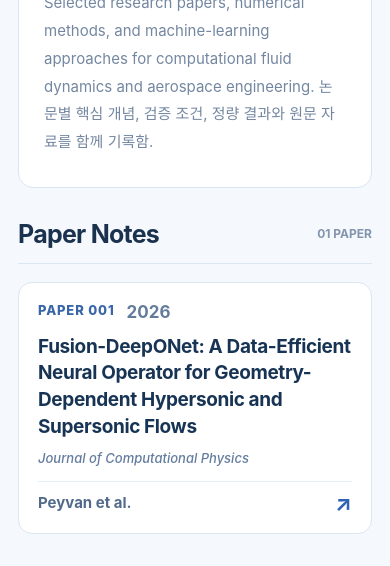
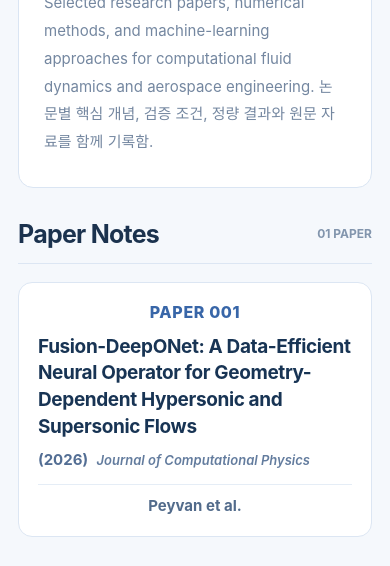
Before and after one commit to Isp99/Isp99.github.io, a plain HTML site: page literature-review/index.html in a window 390 px wide. Shown: the part 245-811 px from the top of the page. Drawn offline with Linux system fonts and the light colour scheme.

Commit message:
Center large paper number, move year beside journal, narrow author column and remove arrow

```diff
--- a/literature-review/index.html
+++ b/literature-review/index.html
@@ -19,21 +19,19 @@
   .lr-heading span{font-size:12px;color:#8295ad;font-weight:750}
   /* Full-width, horizontally structured paper rows for a growing archive. */
   .lr-grid{display:grid;grid-template-columns:1fr;gap:12px}
-  .lr-card{display:grid;grid-template-columns:112px minmax(0,1fr) 155px;align-items:center;gap:19px;background:#fff;border:1px solid #dce6f3;border-radius:14px;padding:18px 26px;min-height:138px;transition:transform .18s,border-color .18s}
+  .lr-card{display:grid;grid-template-columns:112px minmax(0,1fr) 125px;align-items:center;gap:19px;background:#fff;border:1px solid #dce6f3;border-radius:14px;padding:18px 26px;min-height:138px;transition:transform .18s,border-color .18s}
   .lr-card:hover{border-color:#9eb9e0;transform:translateY(-2px)}
-  .lr-card-index{align-self:stretch;display:grid;grid-template-rows:auto 1fr;gap:4px;border-right:1px solid #e5edf6;padding:3px 12px 3px 0}
-  .lr-no{font-size:13px;font-weight:850;color:#3866a8;letter-spacing:.065em;align-self:start;text-align:left}
-  .lr-year{font-size:17px;color:#647c9b;font-weight:700;justify-self:center;align-self:center;transform:translateY(-7px)}
-  .lr-card-main{min-width:0}
+  .lr-card-index{align-self:stretch;display:flex;align-items:center;justify-content:center;border-right:1px solid #e5edf6;padding:0 12px 0 0}
+  .lr-no{font-size:16px;font-weight:850;color:#3866a8;letter-spacing:.04em;text-align:center}
+    .lr-card-main{min-width:0}
   .lr-card h3{font-size:20px;line-height:1.4;letter-spacing:-.02em;color:#183454;margin:0 0 9px;font-weight:750}
-  .lr-card p{color:#637c9e;font-size:15px;line-height:1.5;margin:0;font-weight:550;font-style:italic}
+  .lr-card p{color:#637c9e;font-size:15px;line-height:1.5;margin:0;font-weight:550}.lr-card p em{font-style:italic;font-weight:600}.lr-pub-year{font-size:15px;color:#536e94;font-weight:750;margin-right:5px}
   .lr-card .lr-tags{display:flex;flex-wrap:wrap;gap:7px;margin-top:15px}
   .lr-tags span{font-size:11px;color:#3161ac;background:#edf4ff;border:1px solid #dce8f7;border-radius:99px;padding:6px 10px}
-  .lr-bottom{align-self:stretch;position:relative;display:flex;flex-direction:column;align-items:center;justify-content:center;gap:12px;padding-left:15px;border-left:1px solid #e5edf6;text-align:center;color:#526b8b;font-size:17px;line-height:1.45}
-  .lr-bottom b{position:absolute;right:0;bottom:0;color:#2f63b3;font-size:22px;line-height:1}
+  .lr-bottom{align-self:stretch;display:flex;align-items:center;justify-content:center;padding-left:11px;border-left:1px solid #e5edf6;text-align:center;color:#526b8b;font-size:17px;line-height:1.45}
   .lr-bottom span{font-weight:700}
   @media(max-width:850px){
-    .lr-card{grid-template-columns:96px minmax(0,1fr) 128px;gap:14px;padding:17px 19px;min-height:138px}
+    .lr-card{grid-template-columns:96px minmax(0,1fr) 118px;gap:14px;padding:17px 19px;min-height:138px}
     .lr-bottom{font-size:15px;padding-left:12px}
   }
   .lr-muted{margin:35px 0 62px}
@@ -41,10 +39,10 @@
   @media(max-width:760px){
     .lr-wrap{padding:0 18px}.lr-hero{padding:31px 25px}
     .lr-card{grid-template-columns:1fr;gap:12px;min-height:0;padding:19px}
-    .lr-card-index{display:flex;flex-direction:row;justify-content:flex-start;align-items:center;border:0;gap:12px;padding:0}.lr-year{transform:none}
+    .lr-card-index{display:flex;justify-content:center;align-items:center;border:0;padding:0}
     .lr-card h3{font-size:19px}
     .lr-card p{font-size:13px}
-    .lr-bottom{grid-column:1;display:flex;position:static;flex-direction:row;align-items:center;justify-content:space-between;text-align:left;padding:10px 0 0;border:0;border-top:1px solid #e5edf6}.lr-bottom b{position:static}
+    .lr-bottom{grid-column:1;display:flex;align-items:center;justify-content:center;text-align:center;padding:10px 0 0;border:0;border-top:1px solid #e5edf6}
     .lr-nav .site-nav{gap:9px;flex-wrap:wrap}.lr-nav .site-nav a{font-size:11px}
   }
 </style>
@@ -60,12 +58,12 @@
 <section><div class="lr-heading"><h2>Paper Notes</h2><span>01 PAPER</span></div>
 <div class="lr-grid">
 <a class="lr-card" href="fusion-deeponet.html" aria-label="Open Fusion-DeepONet Paper Notes">
-  <div class="lr-card-index"><span class="lr-no">PAPER 001</span><span class="lr-year">2026</span></div>
+  <div class="lr-card-index"><span class="lr-no">PAPER 001</span></div>
   <div class="lr-card-main">
     <h3>Fusion-DeepONet: A Data-Efficient Neural Operator for Geometry-Dependent Hypersonic and Supersonic Flows</h3>
-    <p>Journal of Computational Physics</p>
+    <p><span class="lr-pub-year">(2026)</span> <em>Journal of Computational Physics</em></p>
   </div>
-  <div class="lr-bottom"><span>Peyvan et al.</span><b aria-hidden="true">↗</b></div>
+  <div class="lr-bottom"><span>Peyvan et al.</span></div>
 </a>
 </div></section>
 <section class="lr-muted"><div class="lr-heading"><h2>Research Trends</h2><span>COMING LATER</span></div><p>Topic-based comparison and synthesis of multiple research papers will be organized here.</p></section>
```
